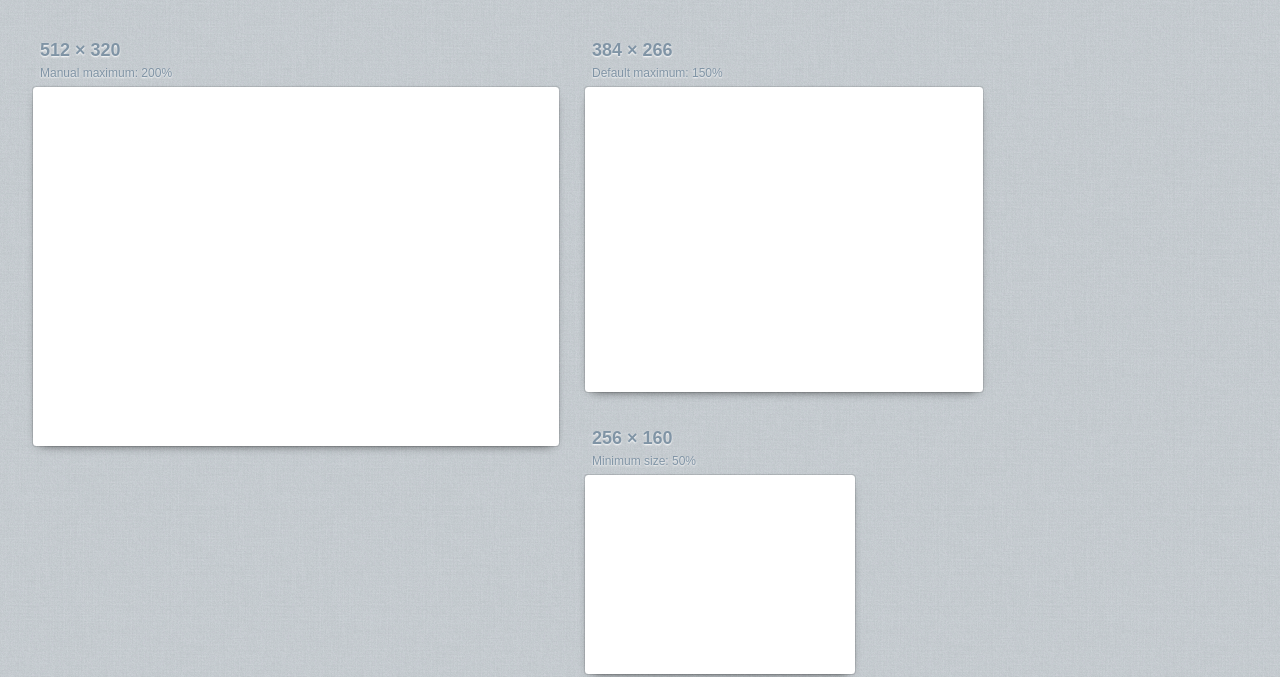
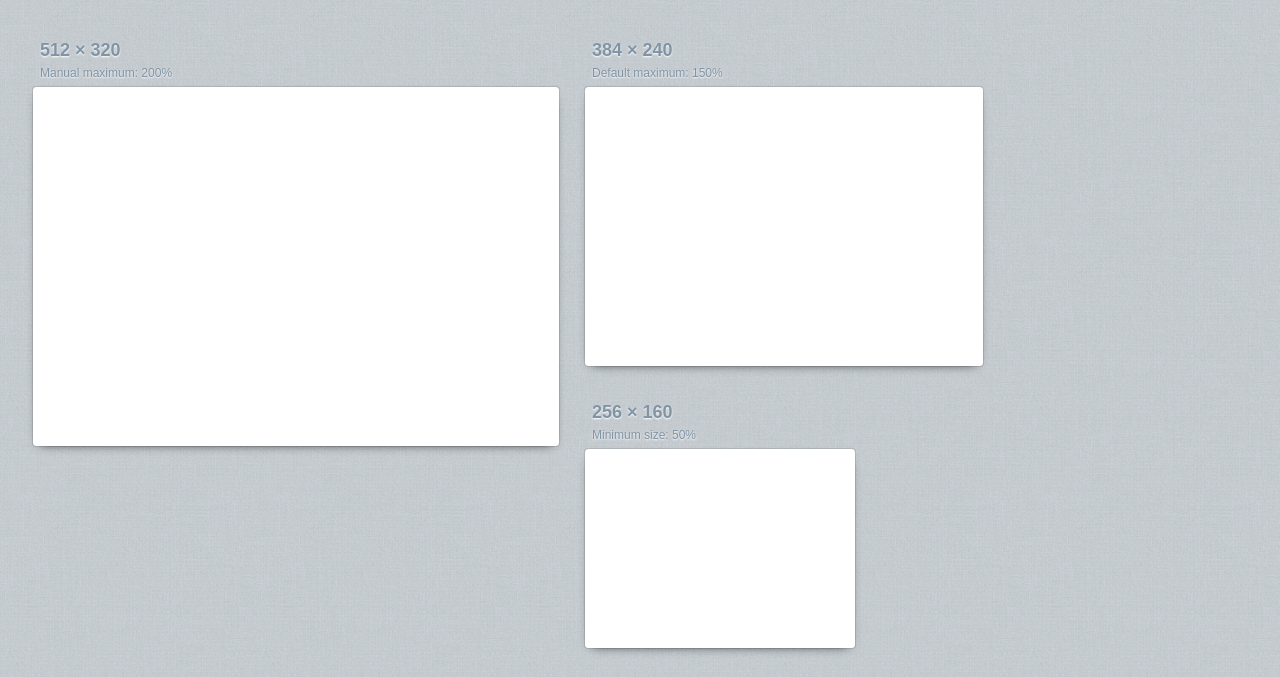
Before and after one commit to pepelsbey/sd-emulator, a plain HTML site: page index.htm in a window 1280 px wide. Shown: the top 677 px of the page. Drawn offline with Linux system fonts and the light colour scheme.

Commit message:
height changed to 240px for the 150% size

```diff
--- a/index.htm
+++ b/index.htm
@@ -13,8 +13,8 @@
 			<iframe src="" scrolling="no" width="512" height="320"><span>50%</span></iframe>
 		</li>
 		<li>
-			<h2>384 × 266 <span>Default maximum: 150%</span></h2>
-			<iframe src="" scrolling="no" width="384" height="266"><span>150%</span></iframe>
+			<h2>384 × 240 <span>Default maximum: 150%</span></h2>
+			<iframe src="" scrolling="no" width="384" height="240"><span>150%</span></iframe>
 		</li>
 		<li>
 			<h2>256 × 160 <span>Minimum size: 50%</span></h2>
```
Also changed, not shown: page.htm (+1 -1 lines).
